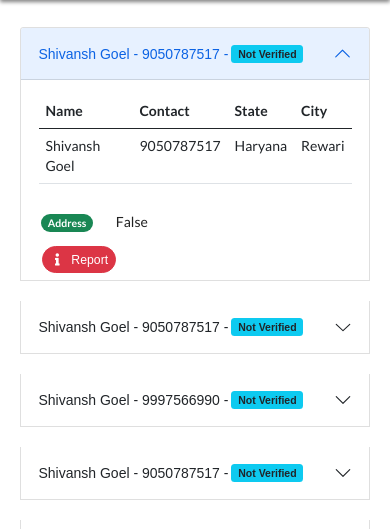
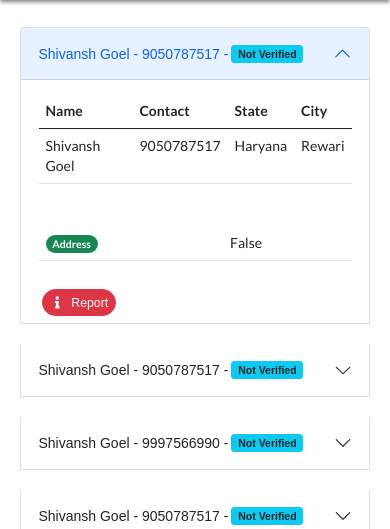
Before and after one commit to ishivanshgoel/Combatting-Covid, a Django app: template templates/public/oxygenView.html in a window 390 px wide, after a click that opens the changed part. Shown: the part 73-602 px from the top of the page. Run offline with Django 3.2, Linux system fonts and the light colour scheme; the template is opened without the code that fills it: values that come from a table or form of the project are taken from there, others are empty; data comes from the database, SQL or seed files in the repository; parts of the project's set-up code (start-up, migrations or seed data) failed here and were passed over; some libraries are stand-ins or nearby versions.

Commit message:
oxygenView and plasmaView responsive

```diff
--- a/templates/public/oxygenView.html
+++ b/templates/public/oxygenView.html
@@ -48,10 +48,17 @@
           </table>
         </div>
       </div>
-      <p>
-        <span class="badge rounded-pill bg-success" style="margin-left: 20px; margin-right: 20px;">Address</span>
-        {{ resource.address }}
-      </p>
+      <div class="accordion-body">
+        <div class="table-responsive">
+            <table class="table">
+                    <tr>
+                        <td><span class="badge rounded-pill bg-success">Address</span></td>
+                        <td>{{ resource.address }}</td>
+                    </tr>
+                </tbody>
+            </table>
+        </div>
+      </div>
       <button type="button" class="btn btn-sm btn-danger ms-4 mb-2 rounded-pill" data-bs-toggle="modal"
         data-bs-target="#reportModal"><i class="info icon"></i>  Report</button>
       <div class="modal fade" id="reportModal" tabindex="-1" aria-labelledby="reportModalLabel" aria-hidden="true">
```
Also changed, not shown: templates/public/plasmaView.html (+16 -7 lines).
